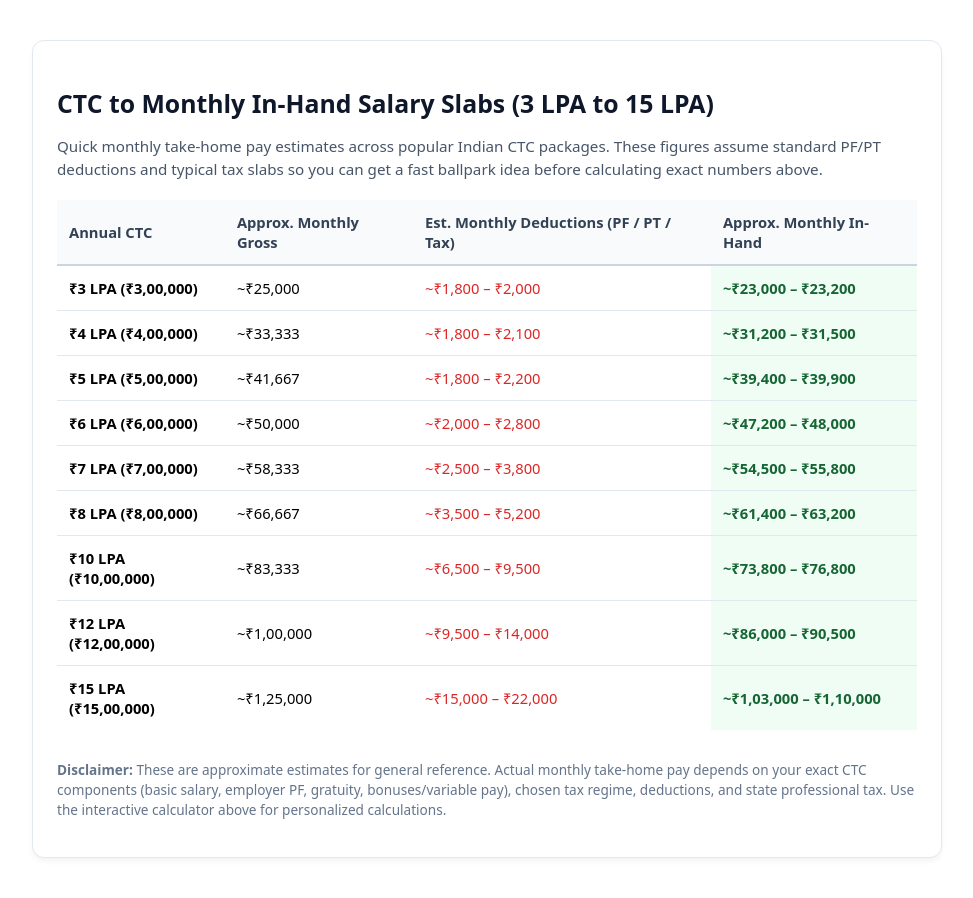
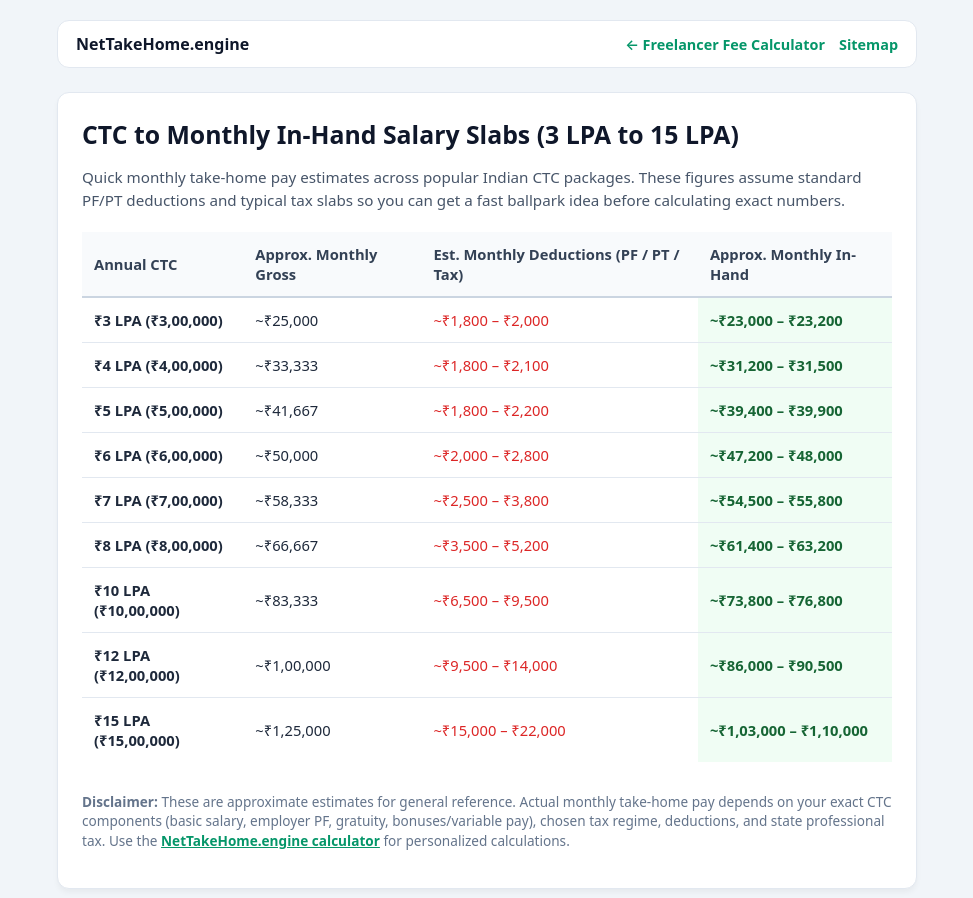
Before and after one commit to obhadu050-art/nettakehome.engine, a plain HTML site: page salary-slabs.html in a window 1280 px wide. Shown: the top 898 px of the page, without its empty margins (153-1126 px from the left). Drawn offline with Linux system fonts and the light colour scheme.

Commit message:
Update salary-slabs.html

```diff
--- a/salary-slabs.html
+++ b/salary-slabs.html
@@ -1,10 +1,39 @@
+<!DOCTYPE html>
+<html lang="en">
+<head>
+  <meta charset="UTF-8">
+  <meta name="viewport" content="width=device-width, initial-scale=1.0">
+  <title>CTC to Monthly In-Hand Salary Slabs (3 LPA to 25 LPA) | NetTakeHome.engine</title>
+  <meta name="description" content="Check approximate monthly in-hand salary estimates in India from 3 LPA to 25 LPA CTC after PF, professional tax, and income tax deductions.">
+  <link rel="canonical" href="https://nettakehomeengine.vercel.app/salary-slabs.html">
+  <meta name="robots" content="index, follow">
+  <style>
+    body { margin: 0; padding: 20px 16px 48px; background: #f1f5f9; color: #1e293b; font-family: system-ui, -apple-system, sans-serif; }
+    .page-wrap { max-width: 860px; margin: 0 auto; }
+    .top-nav { display: flex; flex-wrap: wrap; align-items: center; justify-content: space-between; gap: 12px; margin-bottom: 20px; padding: 12px 18px; background: #ffffff; border: 1px solid #e2e8f0; border-radius: 12px; }
+    .brand-link { font-weight: 800; color: #0f172a; text-decoration: none; font-size: 1rem; }
+    .nav-actions { display: flex; gap: 14px; font-size: 0.9rem; font-weight: 600; }
+    .nav-actions a { color: #059669; text-decoration: none; }
+    .nav-actions a:hover { text-decoration: underline; }
+  </style>
+</head>
+<body>
+  <div class="page-wrap">
+    <nav class="top-nav" aria-label="Primary Navigation">
+      <a href="/" class="brand-link">NetTakeHome.engine</a>
+      <div class="nav-actions">
+        <a href="/">← Freelancer Fee Calculator</a>
+        <a href="/sitemap.xml">Sitemap</a>
+      </div>
+    </nav>
+
     <!-- Salary CTC Breakdown Slabs (3 LPA to 15 LPA) -->
-<section id="ctc-slabs-breakdown" style="max-width: 860px; margin: 40px auto; padding: 24px; background: #ffffff; border: 1px solid #e2e8f0; border-radius: 12px; font-family: system-ui, -apple-system, sans-serif; color: #1e293b; box-shadow: 0 4px 6px -1px rgba(0,0,0,0.05);">
-  <h2 style="font-size: 1.55rem; font-weight: 700; margin-bottom: 8px; color: #0f172a;">
+    <section id="ctc-slabs-breakdown" style="margin: 24px auto; padding: 24px; background: #ffffff; border: 1px solid #e2e8f0; border-radius: 12px; color: #1e293b; box-shadow: 0 4px 6px -1px rgba(0,0,0,0.05);">
+      <h1 style="font-size: 1.55rem; font-weight: 700; margin-top: 0; margin-bottom: 8px; color: #0f172a;">
         CTC to Monthly In-Hand Salary Slabs (3 LPA to 15 LPA)
-  </h2>
+      </h1>
       <p style="font-size: 0.95rem; color: #475569; margin-bottom: 20px; line-height: 1.5;">
-    Quick monthly take-home pay estimates across popular Indian CTC packages. These figures assume standard PF/PT deductions and typical tax slabs so you can get a fast ballpark idea before calculating exact numbers above.
+        Quick monthly take-home pay estimates across popular Indian CTC packages. These figures assume standard PF/PT deductions and typical tax slabs so you can get a fast ballpark idea before calculating exact numbers.
       </p>
 
       <div style="overflow-x: auto;">
@@ -77,12 +106,13 @@
       </div>
 
       <p style="font-size: 0.85rem; color: #64748b; margin-top: 12px; line-height: 1.45;">
-    <strong>Disclaimer:</strong> These are approximate estimates for general reference. Actual monthly take-home pay depends on your exact CTC components (basic salary, employer PF, gratuity, bonuses/variable pay), chosen tax regime, deductions, and state professional tax. Use the interactive calculator above for personalized calculations.
+        <strong>Disclaimer:</strong> These are approximate estimates for general reference. Actual monthly take-home pay depends on your exact CTC components (basic salary, employer PF, gratuity, bonuses/variable pay), chosen tax regime, deductions, and state professional tax. Use the <a href="/" style="color: #059669; font-weight: 600;">NetTakeHome.engine calculator</a> for personalized calculations.
       </p>
     </section>
+
     <!-- Higher CTC Slabs (18 LPA to 25 LPA) & CTC vs In-Hand Guide -->
     <section id="higher-ctc-slabs" style="margin-top: 24px; padding: 24px; background: #ffffff; border: 1px solid #e2e8f0; border-radius: 12px; box-shadow: 0 4px 6px -1px rgba(0,0,0,0.05);">
-      <h2 style="font-size: 1.4rem; font-weight: 700; margin-bottom: 8px; color: #0f172a;">
+      <h2 style="font-size: 1.4rem; font-weight: 700; margin-top: 0; margin-bottom: 8px; color: #0f172a;">
         Higher CTC Slabs: ₹18 LPA to ₹25 LPA Monthly In-Hand Estimate
       </h2>
       <p style="font-size: 0.95rem; color: #475569; margin-bottom: 18px; line-height: 1.5;">
@@ -131,3 +161,6 @@
         <li><strong>Tax Regime &amp; Deductions:</strong> Standard deduction, NPS, or exemptions can shift monthly tax outgo noticeably.</li>
       </ul>
     </section>
+  </div>
+</body>
+</html>
```
Lines whose indentation alone changed are shown as unchanged.
